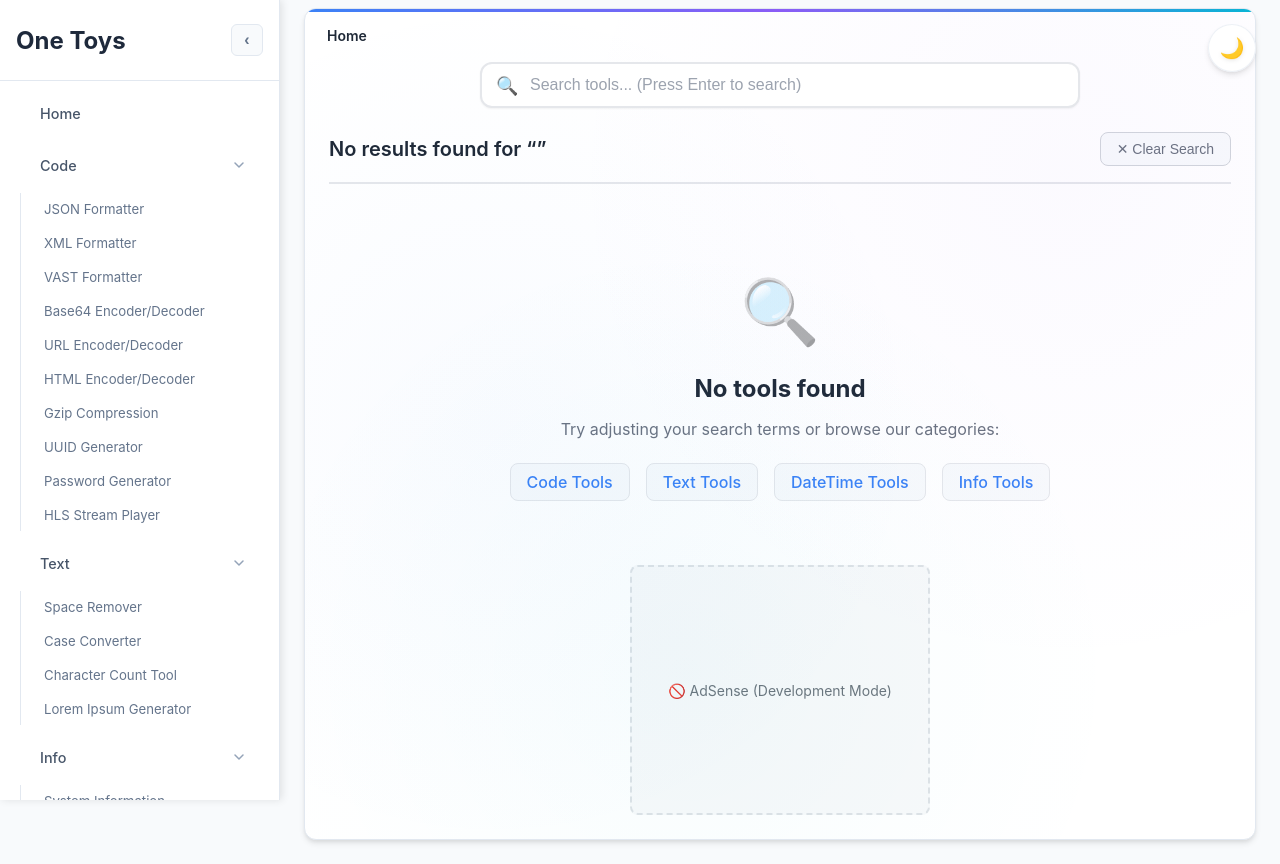
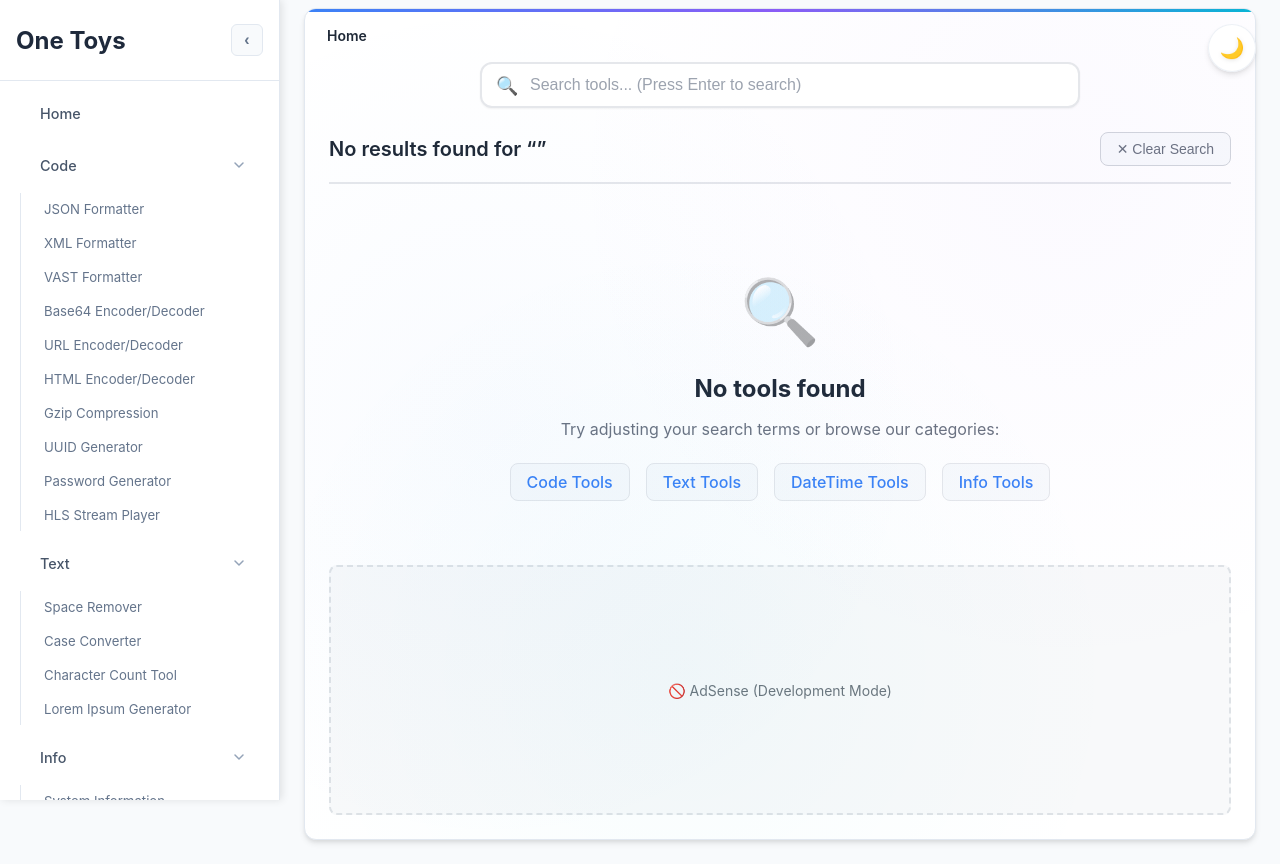
Before and after one commit to andy-lai-57blocks/one-toys-next, a Next.js app: page /search in a window 1280 px wide. Built offline with nearby package versions, Linux system fonts and the light colour scheme.

Commit message:
fix: change search results ad width to 100%
- Updated SimpleAdSSG component style to use width: 100% instead of default 300px
- Ad now spans full width of search results container
- Applied to both search results and no-results scenarios

```diff
--- a/src/components/search/SearchResults.js
+++ b/src/components/search/SearchResults.js
@@ -33,7 +33,7 @@ const SearchResults = ({ results, query, onClear }) => {
 
         {/* Ad placement at bottom of search results */}
         <div className="search-results-ad">
-          <SimpleAdSSG adSlot="6476193569" />
+          <SimpleAdSSG adSlot="6476193569" style={{ width: '100%' }} />
         </div>
       </div>
     );
@@ -63,7 +63,7 @@ const SearchResults = ({ results, query, onClear }) => {
 
       {/* Ad placement at bottom of search results */}
       <div className="search-results-ad">
-        <SimpleAdSSG adSlot="6476193569" />
+        <SimpleAdSSG adSlot="6476193569" style={{ width: '100%' }} />
       </div>
     </div>
   );
```
